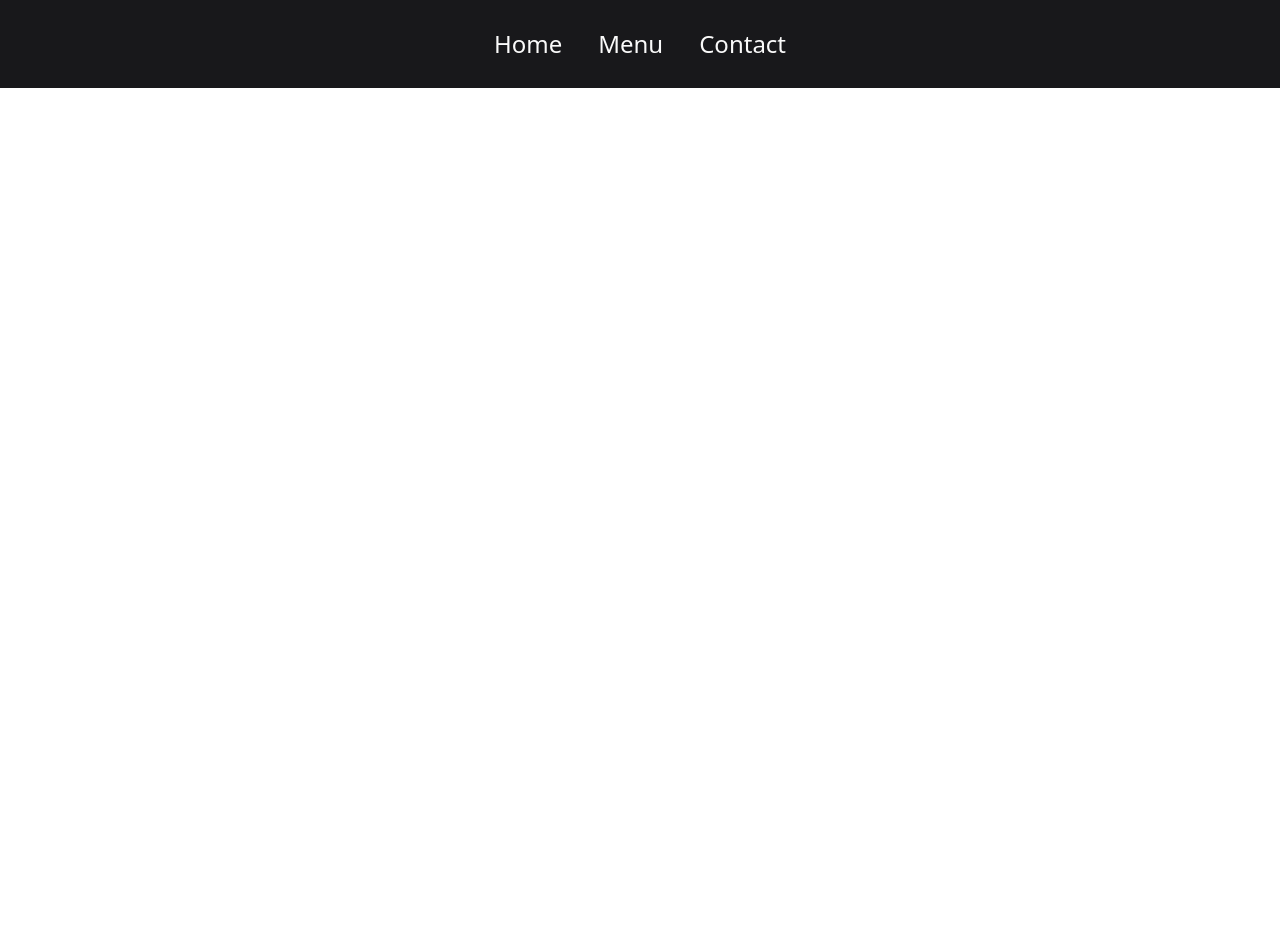
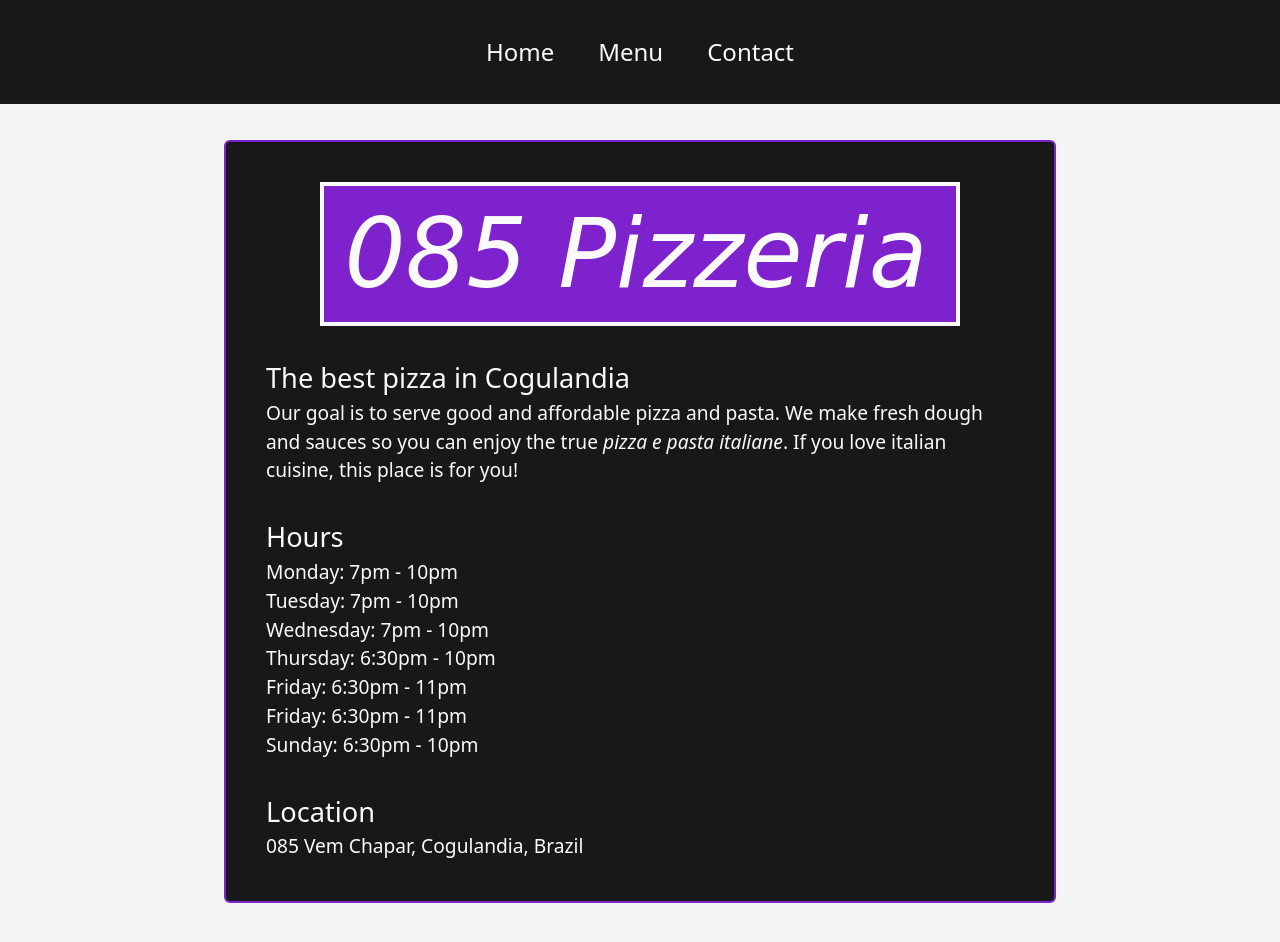
Before and after one commit to jv-aquino/Restaurant-Page, a plain HTML site: page index.html in a window 1280 px wide. Before the commit the page ends 800 px from the top, so only its background shows below. Drawn offline with Linux system fonts and the light colour scheme; a web font is replaced by a local one.

Commit message:
Updates Home page skeleton

```diff
--- a/index.html
+++ b/index.html
@@ -3,18 +3,46 @@
   <meta charset="UTF-8">
   <meta http-equiv="X-UA-Compatible" content="IE=edge">
   <meta name="viewport" content="width=device-width, initial-scale=1.0">
+  <link rel="preconnect" href="https://fonts.googleapis.com">
+  <link rel="preconnect" href="https://fonts.gstatic.com" crossorigin>
+  <link href="https://fonts.googleapis.com/css2?family=Lato&family=Oleo+Script+Swash+Caps&display=swap" rel="stylesheet">
   <link rel="stylesheet" href="./style.css">
-  <title>085</title>
+  <title>085 Pizzeria</title>
 </head>
-<body>
+<body class="bg-zinc-100">
   <div id="content">
-    <nav class="text-zinc-50 bg-zinc-900">
-      <ul class="flex text-2xl flex-row justify-center gap-9 p-7">
+    <nav class="text-zinc-50 bg-zinc-900 mb-9">
+      <ul class="flex text-2xl flex-row justify-center gap-3 p-5">
         <li>Home</li>
         <li>Menu</li>
         <li>Contact</li>
       </ul>
     </nav>
+    <main class="p-10 mb-10 grid grid-flow-row gap-8 justify-center bg-zinc-900 text-zinc-50 border-purple-700 border-2">
+      <h1 class="m-auto text-8xl italic bg-purple-700 p-5 pr-7 border-zinc-50 border-4">085 Pizzeria</h1>
+      <section>
+        <h2>The best pizza in Cogulandia</h2>
+        <p>Our goal is to serve good and affordable pizza and pasta. We make fresh dough and sauces so you can enjoy the true <em>pizza e pasta italiane</em>. If you love italian cuisine, this place is for you!</p>
+      </section>
+
+      <section>
+        <h2>Hours</h2>
+        <ul>
+          <li>Monday: 7pm - 10pm</li>
+          <li>Tuesday: 7pm - 10pm</li>
+          <li>Wednesday: 7pm - 10pm</li>
+          <li>Thursday: 6:30pm - 10pm</li>
+          <li>Friday: 6:30pm - 11pm</li>
+          <li>Friday: 6:30pm - 11pm</li>
+          <li>Sunday: 6:30pm - 10pm</li>
+        </ul>
+      </section>
+
+      <section>
+        <h2>Location</h2>
+        <p>085 Vem Chapar, Cogulandia, Brazil</p>
+      </section>
+    </main>
   </div>
 
   <script src="./main.js"></script>
```
Also changed, not shown: style.css.
